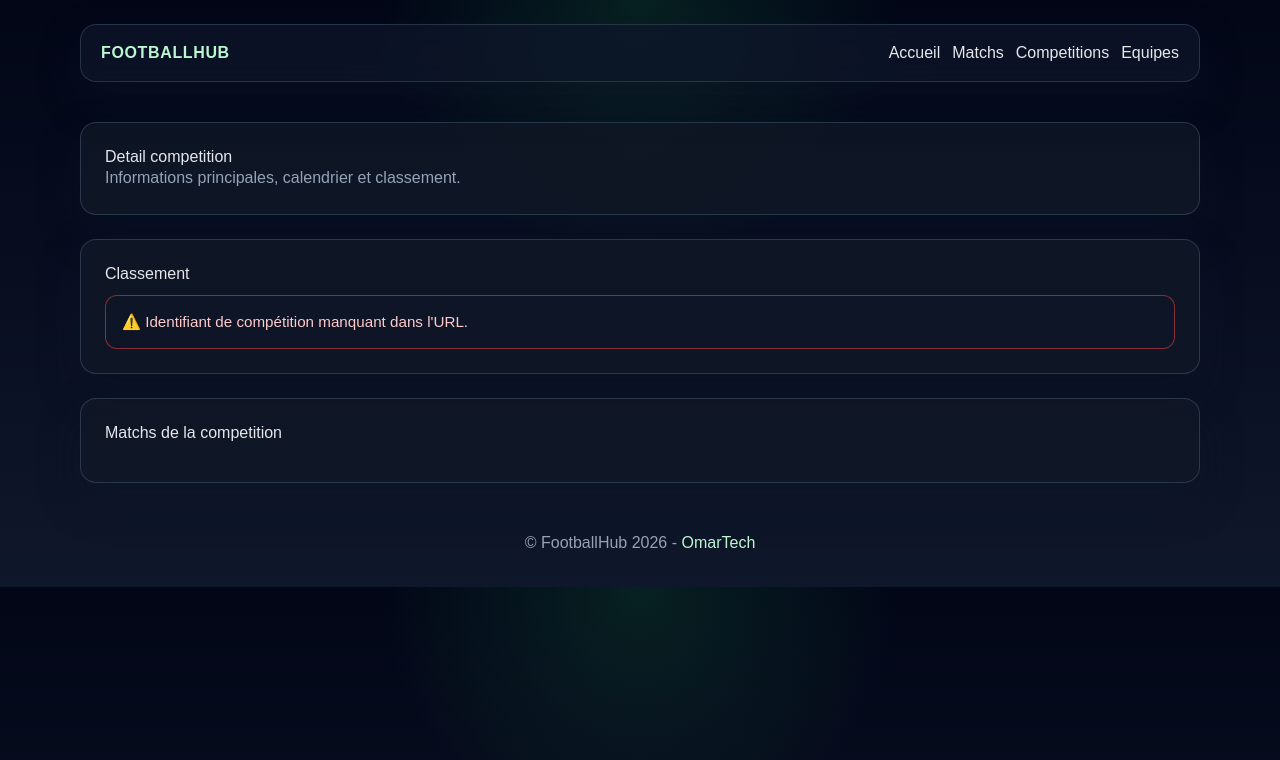
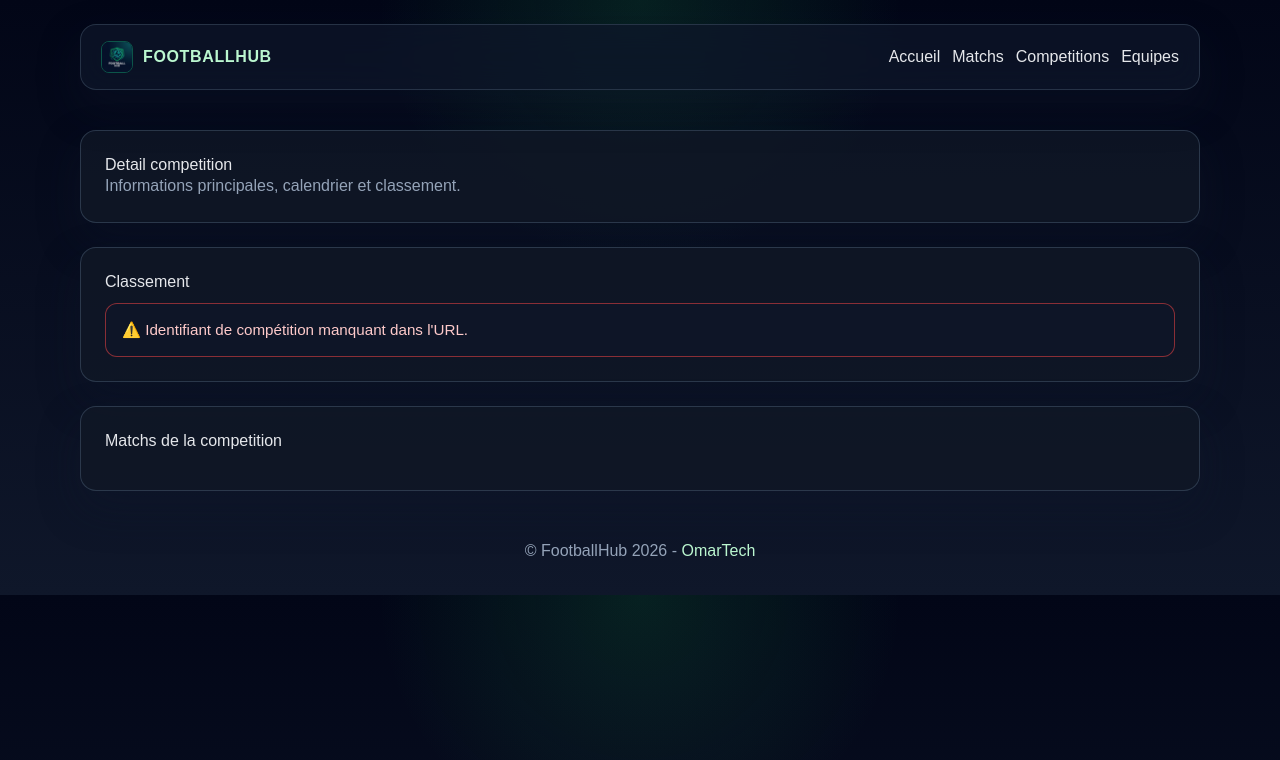
Before and after one commit to omartech00/FootballHub, a plain HTML site: page pages/competition-detail.html in a window 1280 px wide. Drawn offline with nearby package versions, Linux system fonts and the light colour scheme.

Commit message:
feat: Add logo image and update navigation links across multiple pages

```diff
--- a/pages/competition-detail.html
+++ b/pages/competition-detail.html
@@ -4,13 +4,17 @@
 	<meta charset="UTF-8">
 	<meta name="viewport" content="width=device-width, initial-scale=1.0">
 	<title>FootballHub | Detail Competition</title>
+	<link rel="icon" type="image/jpeg" href="../assets/logo.jpg">
 	<script src="https://cdn.tailwindcss.com"></script>
 	<link rel="stylesheet" href="../css/styles.css">
 </head>
 <body>
 	<header>
 		<nav aria-label="Navigation principale">
-			<a href="../index.html">FootballHub</a>
+			<a href="../index.html" class="flex items-center gap-2.5">
+				<img src="../assets/logo.jpg" alt="Logo FootballHub" class="w-8 h-8 rounded-lg object-cover border border-emerald-500/40">
+				<span>FootballHub</span>
+			</a>
 			<ul>
 				<li><a href="../index.html">Accueil</a></li>
 				<li><a href="matches.html">Matchs</a></li>
```
Also changed, not shown: index.html (+5 -1 lines), pages/competitions.html (+5 -1 lines), pages/match-detail.html (+5 -1 lines), pages/matches.html (+5 -1 lines), pages/team-detail.html (+5 -1 lines), pages/teams.html (+5 -1 lines), assets/logo.jpg (added).
